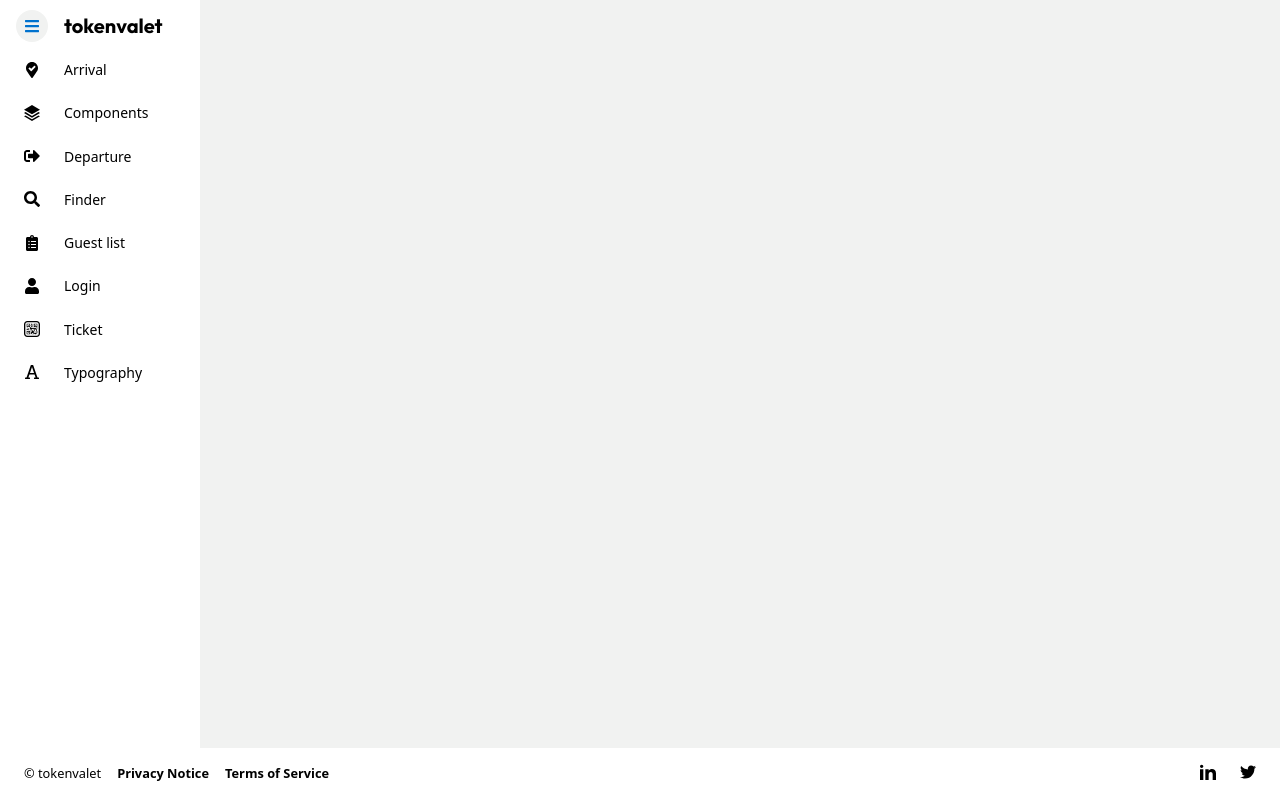
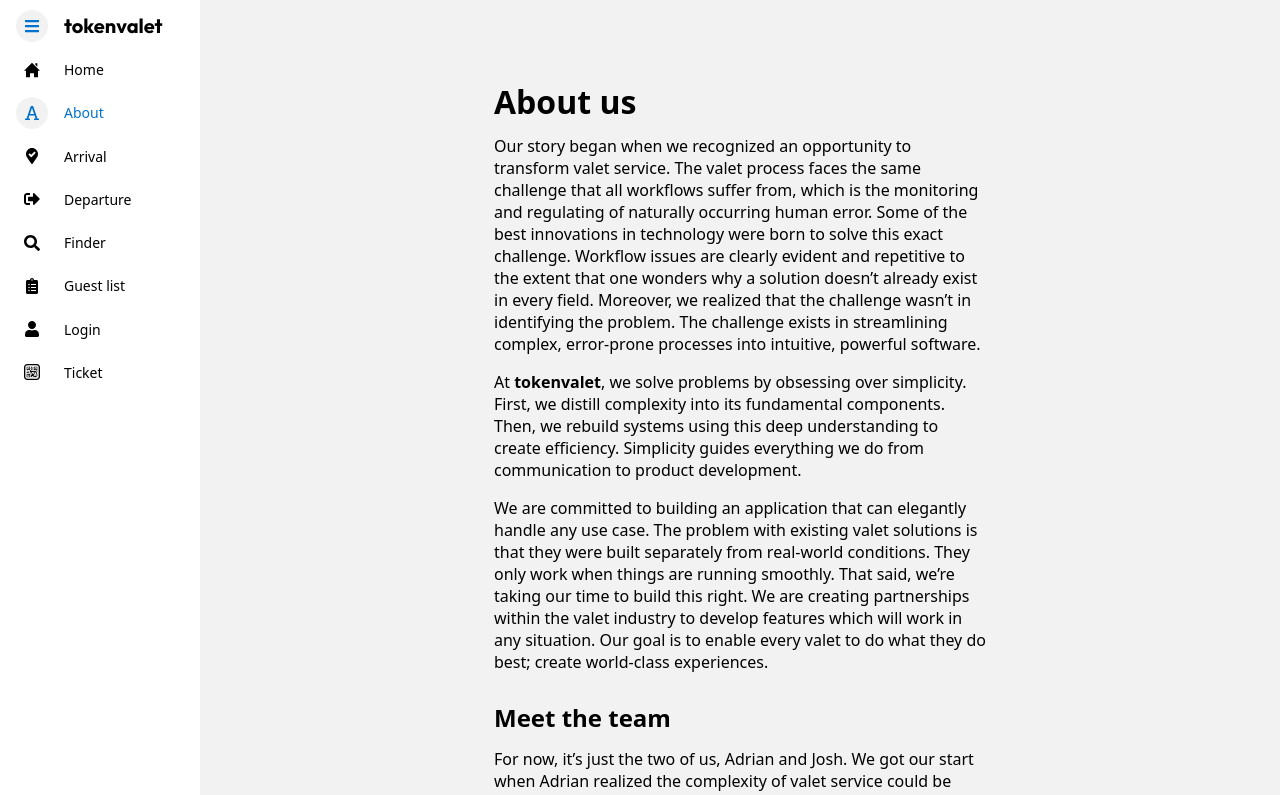
Before and after one commit to joshuabradley012/tokenvalet, a React app: page /about in a window 1280 px wide. Shown: the top 795 px of the page. Built offline with nearby package versions, Linux system fonts and the light colour scheme.

Commit message:
Updated drawer UX and added About page

```diff
--- a/client/components/app-drawer/index.js
+++ b/client/components/app-drawer/index.js
@@ -5,7 +5,7 @@ import { routes } from 'routes';
 import { IconLink } from 'components';
 
 
-const AppDrawer = ({ active, onClick }) => {
+const AppDrawer = ({ active }) => {
   const activeClassName = active ? 'active' : '';
   const routesClone = clone(routes);
   const home = routesClone.pop();
@@ -15,10 +15,16 @@ const AppDrawer = ({ active, onClick }) => {
       <div className={classNames('app-drawer-filler', activeClassName)}></div>
       <div className={classNames('app-drawer', activeClassName)}>
         <div className="container-fluid">
+          <IconLink
+            href={home.path}
+            key={home.name}
+            type={home.icon}
+          >
+            {home.name}
+          </IconLink>
           {routesClone.map(route => route.inNav ? (
             <IconLink
               href={route.path}
-              onClick={onClick}
               key={route.name}
               type={route.icon}
             >
--- a/client/components/app-shell/index.js
+++ b/client/components/app-shell/index.js
@@ -1,4 +1,5 @@
 import React, { useEffect, useState } from 'react';
+import { useLocation } from 'react-router-dom';
 import './style.scss';
 import { classNames } from 'lib';
 import { useMobile } from 'hooks';
@@ -13,14 +14,12 @@ import {
 
 const AppShell = ({ children }) => {
   const isMobile = useMobile();
+  const location = useLocation();
   const [isDrawerOpen, setDrawerOpen] = useState(false);
 
-  const closeDrawerOnMobile = () => {
-    if (isMobile) setDrawerOpen(false);
-  };
+  const handleToggleDrawer = () => setDrawerOpen(!isDrawerOpen);
 
-  const handleOpenDrawer = () => setDrawerOpen(!isDrawerOpen);
-
+  // Update drawer when changing screen size
   useEffect(() => {
     if (isMobile && isDrawerOpen) {
       setDrawerOpen(false);
@@ -28,6 +27,13 @@ const AppShell = ({ children }) => {
       setDrawerOpen(true);
     }
   }, [isMobile]);
+
+  // Close drawer when the location changes on mobile
+  useEffect(() => {
+    if (isMobile) {
+      setDrawerOpen(false);
+    }
+  }, [location])
 
   useEffect(() => {
     if (isMobile && isDrawerOpen) {
@@ -42,19 +48,16 @@ const AppShell = ({ children }) => {
       <div className="app-bar-filler"></div>
       <div className={classNames('app-bar', isDrawerOpen ? '' : 'active')}>
         <div className="nav container-fluid">
-          <a className="toggle" onClick={handleOpenDrawer}>
+          <a className="toggle" onClick={handleToggleDrawer}>
             <Icon type="hamburger" active={isDrawerOpen} />
           </a>
-          <Link href="/" onClick={closeDrawerOnMobile}>
+          <Link href="/">
             <Logo />
           </Link>
         </div>
       </div>
       <div className="app-body">
-        <AppDrawer
-          active={isDrawerOpen}
-          onClick={closeDrawerOnMobile}
-        />
+        <AppDrawer active={isDrawerOpen} />
         <div className="app-container">
           {children}
         </div>
--- a/client/components/icon/style.scss
+++ b/client/components/icon/style.scss
@@ -18,8 +18,6 @@
   }
 
   svg {
-    height: 100%;
-    width: 100%;
     z-index: 1;
   }
 
--- /dev/null
+++ b/client/pages/about/index.js
@@ -0,0 +1,27 @@
+import React from 'react';
+import './style.scss';
+import {
+  Link,
+} from 'components';
+
+const About = () => (
+  <section className="about">
+    <div className="container">
+      <div className="row justify-content-center">
+        <div className="col-auto">
+          <h1>About us</h1>
+          <p>Our story began when we recognized an opportunity to transform valet service. The valet process faces the same challenge that all workflows suffer from, which is the monitoring and regulating of naturally occurring human error. Some of the best innovations in technology were born to solve this exact challenge. Workflow issues are clearly evident and repetitive to the extent that one wonders why a solution doesn’t already exist in every field. Moreover, we realized that the challenge wasn’t in identifying the problem. The challenge exists in streamlining complex, error-prone processes into intuitive, powerful software.</p>
+          <p>At <strong>tokenvalet</strong>, we solve problems by obsessing over simplicity. First, we distill complexity into its fundamental components. Then, we rebuild systems using this deep understanding to create efficiency. Simplicity guides everything we do from communication to product development.</p>
+          <p>We are committed to building an application that can elegantly handle any use case. The problem with existing valet solutions is that they were built separately from real-world conditions. They only work when things are running smoothly. That said, we’re taking our time to build this right. We are creating partnerships within the valet industry to develop features which will work in any situation. Our goal is to enable every valet to do what they do best; create world-class experiences.</p>
+
+          <h2>Meet the team</h2>
+          <p>For now, it’s just the two of us, Adrian and Josh. We got our start when Adrian realized the complexity of valet service could be solved with software. Armed with a simple but potent idea, expertise in sales, and a brilliant mind for business, he began seeking an engineer who could turn his ideas into reality. Enter Josh.</p>
+          <p>Josh’s reputation for solving difficult challenges comes from his background at Procore where he spent four years building the technical foundation of their marketing department. This prepared Procore for a successful IPO in 2020. Ready for a new challenge, Adrian and Josh agreed upon a partnership and immediately began roadmapping the steps required to launch a product to digitize valet service.</p>
+          <p>If you want to see what we’re working on take a look at our <Link href="/roadmap">roadmap</Link> and don’t hesitate to <Link href="/contact">get in touch</Link> if you want to be involved.</p>
+        </div>
+      </div>
+    </div>
+  </section>
+);
+
+export default About;
--- a/client/pages/home/index.js
+++ b/client/pages/home/index.js
@@ -19,7 +19,7 @@ const Home = () => (
       <div className="row justify-content-center">
         <div className="col-auto">
           <h1>Dashboard</h1>
-          <div className="dashboard row gx-8 gy-8">
+          <div className="dashboard row gx-4 gy-4">
             {dashboardLinks.map(link => {
               const route = routes.find(route => route.path === link);
 
--- a/client/pages/index.js
+++ b/client/pages/index.js
@@ -1,3 +1,4 @@
+export { default as About } from 'pages/about';
 export { default as Arrival } from 'pages/arrival';
 export { default as ComponentLibrary } from 'pages/component-library';
 export { default as Departure } from 'pages/departure';
--- a/client/routes/router/index.js
+++ b/client/routes/router/index.js
@@ -3,6 +3,7 @@ import { Helmet } from 'react-helmet';
 import { Route, Routes } from 'react-router-dom';
 import { routes } from 'routes';
 import {
+  About,
   Arrival,
   ComponentLibrary,
   Departure,
@@ -15,6 +16,7 @@ import {
 } from 'pages';
 
 const pages = {
+  About,
   Arrival,
   ComponentLibrary,
   Departure,
--- a/client/routes/routes.js
+++ b/client/routes/routes.js
@@ -1,6 +1,17 @@
 import React from 'react';
 
 const routes = [
+  {
+    path: '/about',
+    component: 'About',
+    icon: 'font',
+    name: 'About',
+    inNav: true,
+    seo: {
+      title: 'About',
+      description: 'About tokenvalet.',
+    },
+  },
   {
     path: '/arrival',
     component: 'Arrival',
@@ -17,7 +28,7 @@ const routes = [
     component: 'ComponentLibrary',
     icon: 'components',
     name: 'Components',
-    inNav: true,
+    inNav: false,
     seo: {
       title: 'Components',
       description: 'tokenvalet component library.',
@@ -83,7 +94,7 @@ const routes = [
     component: 'Typography',
     icon: 'font',
     name: 'Typography',
-    inNav: true,
+    inNav: false,
     seo: {
       title: 'Typography',
       description: 'Lorem ipusm example of text.',
--- a/client/scss/_base.scss
+++ b/client/scss/_base.scss
@@ -44,4 +44,6 @@ label[hidden] {
 
 svg {
   fill: currentColor;
+  height: 100%;
+  width: 100%;
 }
```
Also changed, not shown: client/pages/about/style.scss (added).
